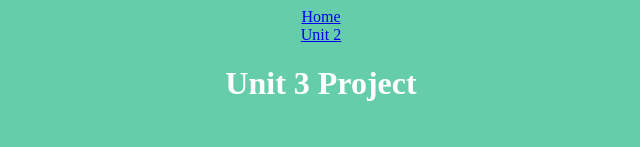
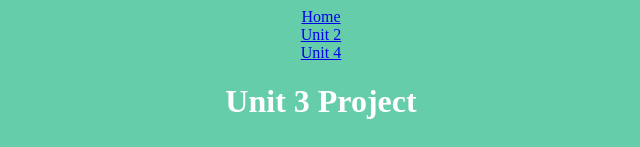
Before and after one commit to Kenneth-de-Azcarate/Kenneth-de-Azcarate.github.io, a plain HTML site: page unit3.html in a window 1280 px wide. Shown: the top 147 px of the page, without its empty margins (319-959 px from the left). Drawn offline with Linux system fonts and the light colour scheme.

Commit message:
Update unit3.html

```diff
--- a/unit3.html
+++ b/unit3.html
@@ -14,6 +14,7 @@
   <body>
     <a href = "index.html">Home</a>
     <a href = "unit2.html">Unit 2</a>
+    <a href = "unit4.html">Unit 4</a>
     <h1>Unit 3 Project</h1>
     <h2>A game where you take trash out of the ocean!</h2>
     <iframe width="410" height="460" src="https://academy.cs.cmu.edu/sharing/powderBlueLion9052/embed"> </iframe>
```
